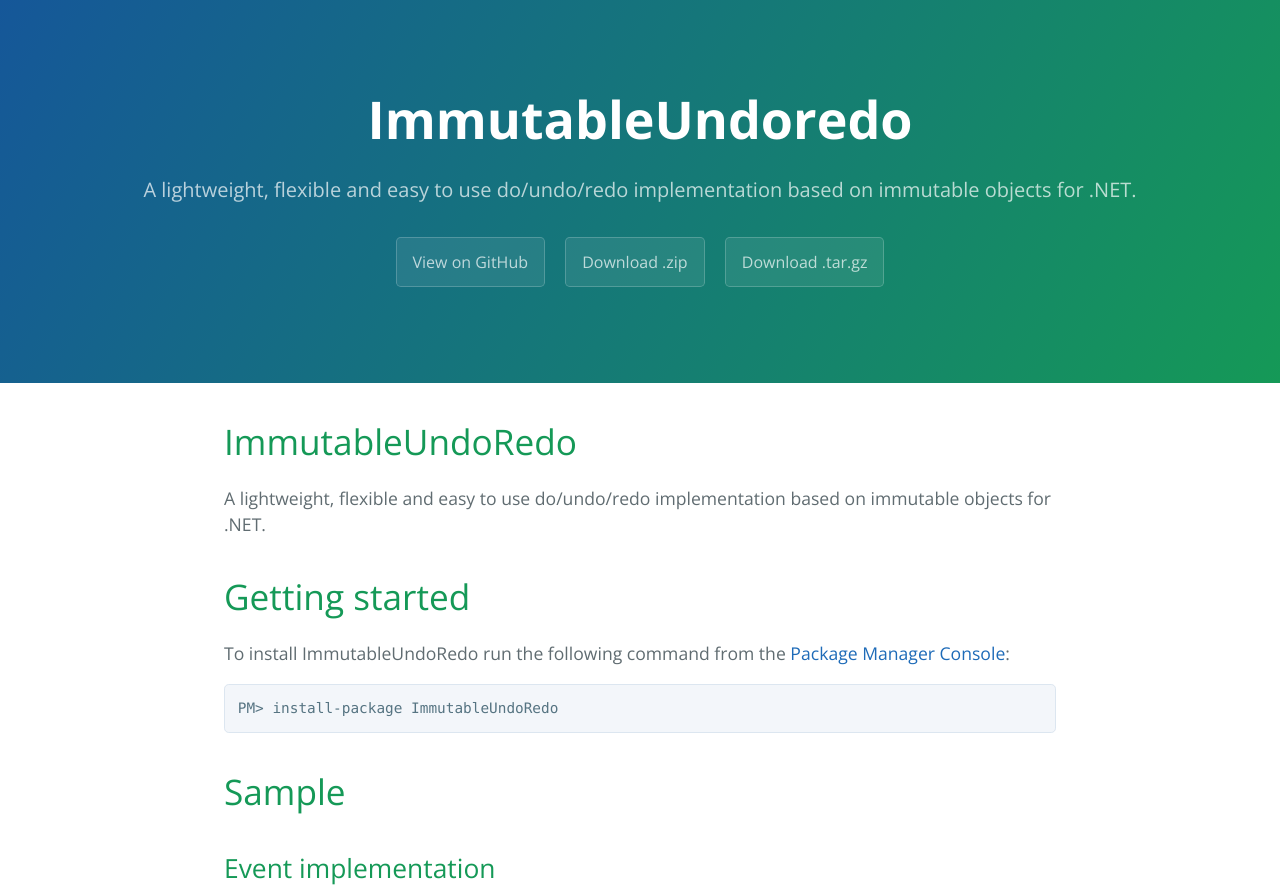
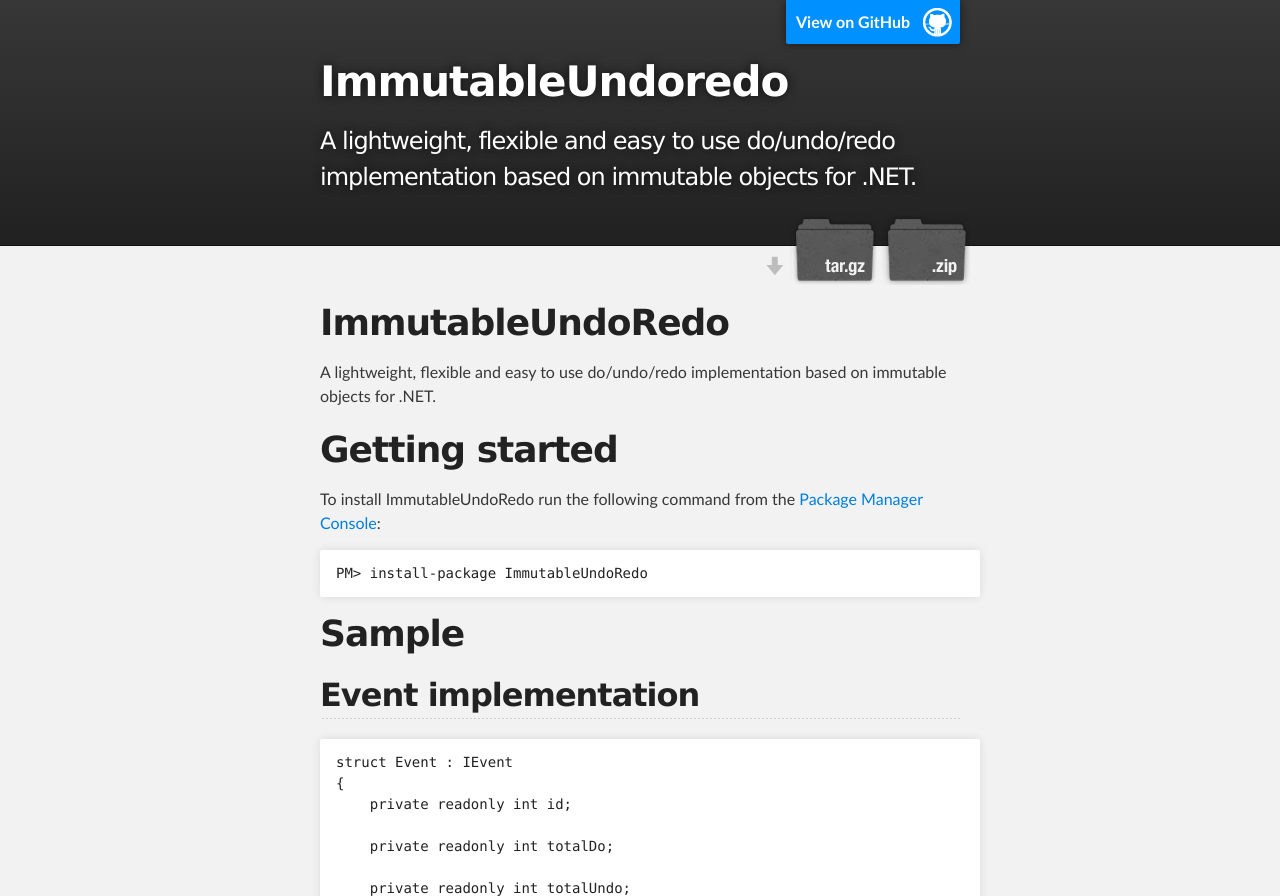
Before and after one commit to oliverzick/ImmutableUndoRedo, a plain HTML site: page index.html in a window 1280 px wide. Shown: the top 896 px of the page. Drawn offline with nearby package versions, Linux system fonts and the light colour scheme.

Commit message:
Create gh-pages branch via GitHub

```diff
--- a/index.html
+++ b/index.html
@@ -1,25 +1,37 @@
 <!DOCTYPE html>
-<html lang="en-us">
+<html>
+
   <head>
-    <meta charset="UTF-8">
-    <title>ImmutableUndoredo by oliverzick</title>
-    <meta name="viewport" content="width=device-width, initial-scale=1">
-    <link rel="stylesheet" type="text/css" href="stylesheets/normalize.css" media="screen">
-    <link href='http://fonts.googleapis.com/css?family=Open+Sans:400,700' rel='stylesheet' type='text/css'>
-    <link rel="stylesheet" type="text/css" href="stylesheets/stylesheet.css" media="screen">
-    <link rel="stylesheet" type="text/css" href="stylesheets/github-light.css" media="screen">
+    <meta charset='utf-8'>
+    <meta http-equiv="X-UA-Compatible" content="chrome=1">
+    <meta name="description" content="ImmutableUndoredo : A lightweight, flexible and easy to use do/undo/redo implementation based on immutable objects for .NET.">
+
+    <link rel="stylesheet" type="text/css" media="screen" href="stylesheets/stylesheet.css">
+
+    <title>ImmutableUndoredo</title>
   </head>
+
   <body>
-    <section class="page-header">
-      <h1 class="project-name">ImmutableUndoredo</h1>
-      <h2 class="project-tagline">A lightweight, flexible and easy to use do/undo/redo implementation based on immutable objects for .NET.</h2>
-      <a href="https://github.com/oliverzick/ImmutableUndoRedo" class="btn">View on GitHub</a>
-      <a href="https://github.com/oliverzick/ImmutableUndoRedo/zipball/master" class="btn">Download .zip</a>
-      <a href="https://github.com/oliverzick/ImmutableUndoRedo/tarball/master" class="btn">Download .tar.gz</a>
-    </section>
 
-    <section class="main-content">
-      <h1>
+    <!-- HEADER -->
+    <div id="header_wrap" class="outer">
+        <header class="inner">
+          <a id="forkme_banner" href="https://github.com/oliverzick/ImmutableUndoRedo">View on GitHub</a>
+
+          <h1 id="project_title">ImmutableUndoredo</h1>
+          <h2 id="project_tagline">A lightweight, flexible and easy to use do/undo/redo implementation based on immutable objects for .NET.</h2>
+
+            <section id="downloads">
+              <a class="zip_download_link" href="https://github.com/oliverzick/ImmutableUndoRedo/zipball/master">Download this project as a .zip file</a>
+              <a class="tar_download_link" href="https://github.com/oliverzick/ImmutableUndoRedo/tarball/master">Download this project as a tar.gz file</a>
+            </section>
+        </header>
+    </div>
+
+    <!-- MAIN CONTENT -->
+    <div id="main_content_wrap" class="outer">
+      <section id="main_content" class="inner">
+        <h1>
 <a id="immutableundoredo" class="anchor" href="#immutableundoredo" aria-hidden="true"><span class="octicon octicon-link"></span></a>ImmutableUndoRedo</h1>
 
 <p>A lightweight, flexible and easy to use do/undo/redo implementation based on immutable objects for .NET.</p>
@@ -159,14 +171,17 @@ Undo event #2 (total 'Do': 1 | total 'Undo': 1)
 Do   event #2 (total 'Do': 2 | total 'Undo': 1)
 Do   event #4 (total 'Do': 1 | total 'Undo': 0)
 </code></pre>
+      </section>
+    </div>
 
-      <footer class="site-footer">
-        <span class="site-footer-owner"><a href="https://github.com/oliverzick/ImmutableUndoRedo">ImmutableUndoredo</a> is maintained by <a href="https://github.com/oliverzick">oliverzick</a>.</span>
+    <!-- FOOTER  -->
+    <div id="footer_wrap" class="outer">
+      <footer class="inner">
+        <p class="copyright">ImmutableUndoredo maintained by <a href="https://github.com/oliverzick">oliverzick</a></p>
+        <p>Published with <a href="https://pages.github.com">GitHub Pages</a></p>
+      </footer>
+    </div>
 
-        <span class="site-footer-credits">This page was generated by <a href="https://pages.github.com">GitHub Pages</a> using the <a href="https://github.com/jasonlong/cayman-theme">Cayman theme</a> by <a href="https://twitter.com/jasonlong">Jason Long</a>.</span>
-      </footer>
-
-    </section>
 
 
   </body>
--- a/stylesheets/stylesheet.css
+++ b/stylesheets/stylesheet.css
@@ -1,245 +1,425 @@
-* {
-  box-sizing: border-box; }
+/*******************************************************************************
+Slate Theme for GitHub Pages
+by Jason Costello, @jsncostello
+*******************************************************************************/
+
+@import url(github-light.css);
+
+/*******************************************************************************
+MeyerWeb Reset
+*******************************************************************************/
+
+html, body, div, span, applet, object, iframe,
+h1, h2, h3, h4, h5, h6, p, blockquote, pre,
+a, abbr, acronym, address, big, cite, code,
+del, dfn, em, img, ins, kbd, q, s, samp,
+small, strike, strong, sub, sup, tt, var,
+b, u, i, center,
+dl, dt, dd, ol, ul, li,
+fieldset, form, label, legend,
+table, caption, tbody, tfoot, thead, tr, th, td,
+article, aside, canvas, details, embed,
+figure, figcaption, footer, header, hgroup,
+menu, nav, output, ruby, section, summary,
+time, mark, audio, video {
+  margin: 0;
+  padding: 0;
+  border: 0;
+  font: inherit;
+  vertical-align: baseline;
+}
+
+/* HTML5 display-role reset for older browsers */
+article, aside, details, figcaption, figure,
+footer, header, hgroup, menu, nav, section {
+  display: block;
+}
+
+ol, ul {
+  list-style: none;
+}
+
+table {
+  border-collapse: collapse;
+  border-spacing: 0;
+}
+
+/*******************************************************************************
+Theme Styles
+*******************************************************************************/
 
 body {
-  padding: 0;
-  margin: 0;
-  font-family: "Open Sans", "Helvetica Neue", Helvetica, Arial, sans-serif;
+  box-sizing: border-box;
+  color:#373737;
+  background: #212121;
   font-size: 16px;
+  font-family: 'Myriad Pro', Calibri, Helvetica, Arial, sans-serif;
   line-height: 1.5;
-  color: #606c71; }
+  -webkit-font-smoothing: antialiased;
+}
+
+h1, h2, h3, h4, h5, h6 {
+  margin: 10px 0;
+  font-weight: 700;
+  color:#222222;
+  font-family: 'Lucida Grande', 'Calibri', Helvetica, Arial, sans-serif;
+  letter-spacing: -1px;
+}
+
+h1 {
+  font-size: 36px;
+  font-weight: 700;
+}
+
+h2 {
+  padding-bottom: 10px;
+  font-size: 32px;
+  background: url('../images/bg_hr.png') repeat-x bottom;
+}
+
+h3 {
+  font-size: 24px;
+}
+
+h4 {
+  font-size: 21px;
+}
+
+h5 {
+  font-size: 18px;
+}
+
+h6 {
+  font-size: 16px;
+}
+
+p {
+  margin: 10px 0 15px 0;
+}
+
+footer p {
+  color: #f2f2f2;
+}
 
 a {
-  color: #1e6bb8;
-  text-decoration: none; }
-  a:hover {
-    text-decoration: underline; }
+  text-decoration: none;
+  color: #007edf;
+  text-shadow: none;
 
-.btn {
-  display: inline-block;
-  margin-bottom: 1rem;
-  color: rgba(255, 255, 255, 0.7);
-  background-color: rgba(255, 255, 255, 0.08);
-  border-color: rgba(255, 255, 255, 0.2);
-  border-style: solid;
-  border-width: 1px;
-  border-radius: 0.3rem;
-  transition: color 0.2s, background-color 0.2s, border-color 0.2s; }
-  .btn + .btn {
-    margin-left: 1rem; }
+  transition: color 0.5s ease;
+  transition: text-shadow 0.5s ease;
+  -webkit-transition: color 0.5s ease;
+  -webkit-transition: text-shadow 0.5s ease;
+  -moz-transition: color 0.5s ease;
+  -moz-transition: text-shadow 0.5s ease;
+  -o-transition: color 0.5s ease;
+  -o-transition: text-shadow 0.5s ease;
+  -ms-transition: color 0.5s ease;
+  -ms-transition: text-shadow 0.5s ease;
+}
 
-.btn:hover {
-  color: rgba(255, 255, 255, 0.8);
-  text-decoration: none;
-  background-color: rgba(255, 255, 255, 0.2);
-  border-color: rgba(255, 255, 255, 0.3); }
+a:hover, a:focus {text-decoration: underline;}
 
-@media screen and (min-width: 64em) {
-  .btn {
-    padding: 0.75rem 1rem; } }
+footer a {
+  color: #F2F2F2;
+  text-decoration: underline;
+}
 
-@media screen and (min-width: 42em) and (max-width: 64em) {
-  .btn {
-    padding: 0.6rem 0.9rem;
-    font-size: 0.9rem; } }
+em {
+  font-style: italic;
+}
 
-@media screen and (max-width: 42em) {
-  .btn {
-    display: block;
-    width: 100%;
-    padding: 0.75rem;
-    font-size: 0.9rem; }
-    .btn + .btn {
-      margin-top: 1rem;
-      margin-left: 0; } }
+strong {
+  font-weight: bold;
+}
 
-.page-header {
+img {
+  position: relative;
+  margin: 0 auto;
+  max-width: 739px;
+  padding: 5px;
+  margin: 10px 0 10px 0;
+  border: 1px solid #ebebeb;
+
+  box-shadow: 0 0 5px #ebebeb;
+  -webkit-box-shadow: 0 0 5px #ebebeb;
+  -moz-box-shadow: 0 0 5px #ebebeb;
+  -o-box-shadow: 0 0 5px #ebebeb;
+  -ms-box-shadow: 0 0 5px #ebebeb;
+}
+
+p img {
+  display: inline;
+  margin: 0;
+  padding: 0;
+  vertical-align: middle;
+  text-align: center;
+  border: none;
+}
+
+pre, code {
+  width: 100%;
+  color: #222;
+  background-color: #fff;
+
+  font-family: Monaco, "Bitstream Vera Sans Mono", "Lucida Console", Terminal, monospace;
+  font-size: 14px;
+
+  border-radius: 2px;
+  -moz-border-radius: 2px;
+  -webkit-border-radius: 2px;
+}
+
+pre {
+  width: 100%;
+  padding: 10px;
+  box-shadow: 0 0 10px rgba(0,0,0,.1);
+  overflow: auto;
+}
+
+code {
+  padding: 3px;
+  margin: 0 3px;
+  box-shadow: 0 0 10px rgba(0,0,0,.1);
+}
+
+pre code {
+  display: block;
+  box-shadow: none;
+}
+
+blockquote {
+  color: #666;
+  margin-bottom: 20px;
+  padding: 0 0 0 20px;
+  border-left: 3px solid #bbb;
+}
+
+
+ul, ol, dl {
+  margin-bottom: 15px
+}
+
+ul {
+  list-style-position: inside;
+  list-style: disc;
+  padding-left: 20px;
+}
+
+ol {
+  list-style-position: inside;
+  list-style: decimal;
+  padding-left: 20px;
+}
+
+dl dt {
+  font-weight: bold;
+}
+
+dl dd {
+  padding-left: 20px;
+  font-style: italic;
+}
+
+dl p {
+  padding-left: 20px;
+  font-style: italic;
+}
+
+hr {
+  height: 1px;
+  margin-bottom: 5px;
+  border: none;
+  background: url('../images/bg_hr.png') repeat-x center;
+}
+
+table {
+  border: 1px solid #373737;
+  margin-bottom: 20px;
+  text-align: left;
+ }
+
+th {
+  font-family: 'Lucida Grande', 'Helvetica Neue', Helvetica, Arial, sans-serif;
+  padding: 10px;
+  background: #373737;
   color: #fff;
-  text-align: center;
-  background-color: #159957;
-  background-image: linear-gradient(120deg, #155799, #159957); }
+ }
 
-@media screen and (min-width: 64em) {
-  .page-header {
-    padding: 5rem 6rem; } }
+td {
+  padding: 10px;
+  border: 1px solid #373737;
+ }
 
-@media screen and (min-width: 42em) and (max-width: 64em) {
-  .page-header {
-    padding: 3rem 4rem; } }
+form {
+  background: #f2f2f2;
+  padding: 20px;
+}
 
-@media screen and (max-width: 42em) {
-  .page-header {
-    padding: 2rem 1rem; } }
+/*******************************************************************************
+Full-Width Styles
+*******************************************************************************/
 
-.project-name {
-  margin-top: 0;
-  margin-bottom: 0.1rem; }
+.outer {
+  width: 100%;
+}
 
-@media screen and (min-width: 64em) {
-  .project-name {
-    font-size: 3.25rem; } }
+.inner {
+  position: relative;
+  max-width: 640px;
+  padding: 20px 10px;
+  margin: 0 auto;
+}
 
-@media screen and (min-width: 42em) and (max-width: 64em) {
-  .project-name {
-    font-size: 2.25rem; } }
+#forkme_banner {
+  display: block;
+  position: absolute;
+  top:0;
+  right: 10px;
+  z-index: 10;
+  padding: 10px 50px 10px 10px;
+  color: #fff;
+  background: url('../images/blacktocat.png') #0090ff no-repeat 95% 50%;
+  font-weight: 700;
+  box-shadow: 0 0 10px rgba(0,0,0,.5);
+  border-bottom-left-radius: 2px;
+  border-bottom-right-radius: 2px;
+}
 
-@media screen and (max-width: 42em) {
-  .project-name {
-    font-size: 1.75rem; } }
+#header_wrap {
+  background: #212121;
+  background: -moz-linear-gradient(top, #373737, #212121);
+  background: -webkit-linear-gradient(top, #373737, #212121);
+  background: -ms-linear-gradient(top, #373737, #212121);
+  background: -o-linear-gradient(top, #373737, #212121);
+  background: linear-gradient(top, #373737, #212121);
+}
 
-.project-tagline {
-  margin-bottom: 2rem;
-  font-weight: normal;
-  opacity: 0.7; }
+#header_wrap .inner {
+  padding: 50px 10px 30px 10px;
+}
 
-@media screen and (min-width: 64em) {
-  .project-tagline {
-    font-size: 1.25rem; } }
+#project_title {
+  margin: 0;
+  color: #fff;
+  font-size: 42px;
+  font-weight: 700;
+  text-shadow: #111 0px 0px 10px;
+}
 
-@media screen and (min-width: 42em) and (max-width: 64em) {
-  .project-tagline {
-    font-size: 1.15rem; } }
+#project_tagline {
+  color: #fff;
+  font-size: 24px;
+  font-weight: 300;
+  background: none;
+  text-shadow: #111 0px 0px 10px;
+}
 
-@media screen and (max-width: 42em) {
-  .project-tagline {
-    font-size: 1rem; } }
+#downloads {
+  position: absolute;
+  width: 210px;
+  z-index: 10;
+  bottom: -40px;
+  right: 0;
+  height: 70px;
+  background: url('../images/icon_download.png') no-repeat 0% 90%;
+}
 
-.main-content :first-child {
-  margin-top: 0; }
-.main-content img {
-  max-width: 100%; }
-.main-content h1, .main-content h2, .main-content h3, .main-content h4, .main-content h5, .main-content h6 {
-  margin-top: 2rem;
-  margin-bottom: 1rem;
-  font-weight: normal;
-  color: #159957; }
-.main-content p {
-  margin-bottom: 1em; }
-.main-content code {
-  padding: 2px 4px;
-  font-family: Consolas, "Liberation Mono", Menlo, Courier, monospace;
-  font-size: 0.9rem;
-  color: #383e41;
-  background-color: #f3f6fa;
-  border-radius: 0.3rem; }
-.main-content pre {
-  padding: 0.8rem;
-  margin-top: 0;
-  margin-bottom: 1rem;
-  font: 1rem Consolas, "Liberation Mono", Menlo, Courier, monospace;
-  color: #567482;
-  word-wrap: normal;
-  background-color: #f3f6fa;
-  border: solid 1px #dce6f0;
-  border-radius: 0.3rem; }
-  .main-content pre > code {
-    padding: 0;
-    margin: 0;
-    font-size: 0.9rem;
-    color: #567482;
-    word-break: normal;
-    white-space: pre;
-    background: transparent;
-    border: 0; }
-.main-content .highlight {
-  margin-bottom: 1rem; }
-  .main-content .highlight pre {
-    margin-bottom: 0;
-    word-break: normal; }
-.main-content .highlight pre, .main-content pre {
-  padding: 0.8rem;
-  overflow: auto;
-  font-size: 0.9rem;
-  line-height: 1.45;
-  border-radius: 0.3rem; }
-.main-content pre code, .main-content pre tt {
-  display: inline;
-  max-width: initial;
-  padding: 0;
-  margin: 0;
-  overflow: initial;
-  line-height: inherit;
-  word-wrap: normal;
-  background-color: transparent;
-  border: 0; }
-  .main-content pre code:before, .main-content pre code:after, .main-content pre tt:before, .main-content pre tt:after {
-    content: normal; }
-.main-content ul, .main-content ol {
-  margin-top: 0; }
-.main-content blockquote {
-  padding: 0 1rem;
-  margin-left: 0;
-  color: #819198;
-  border-left: 0.3rem solid #dce6f0; }
-  .main-content blockquote > :first-child {
-    margin-top: 0; }
-  .main-content blockquote > :last-child {
-    margin-bottom: 0; }
-.main-content table {
+.zip_download_link {
   display: block;
-  width: 100%;
-  overflow: auto;
-  word-break: normal;
-  word-break: keep-all; }
-  .main-content table th {
-    font-weight: bold; }
-  .main-content table th, .main-content table td {
-    padding: 0.5rem 1rem;
-    border: 1px solid #e9ebec; }
-.main-content dl {
-  padding: 0; }
-  .main-content dl dt {
-    padding: 0;
-    margin-top: 1rem;
-    font-size: 1rem;
-    font-weight: bold; }
-  .main-content dl dd {
-    padding: 0;
-    margin-bottom: 1rem; }
-.main-content hr {
-  height: 2px;
-  padding: 0;
-  margin: 1rem 0;
-  background-color: #eff0f1;
-  border: 0; }
+  float: right;
+  width: 90px;
+  height:70px;
+  text-indent: -5000px;
+  overflow: hidden;
+  background: url(../images/sprite_download.png) no-repeat bottom left;
+}
 
-@media screen and (min-width: 64em) {
-  .main-content {
-    max-width: 64rem;
-    padding: 2rem 6rem;
-    margin: 0 auto;
-    font-size: 1.1rem; } }
+.tar_download_link {
+  display: block;
+  float: right;
+  width: 90px;
+  height:70px;
+  text-indent: -5000px;
+  overflow: hidden;
+  background: url(../images/sprite_download.png) no-repeat bottom right;
+  margin-left: 10px;
+}
 
-@media screen and (min-width: 42em) and (max-width: 64em) {
-  .main-content {
-    padding: 2rem 4rem;
-    font-size: 1.1rem; } }
+.zip_download_link:hover {
+  background: url(../images/sprite_download.png) no-repeat top left;
+}
 
-@media screen and (max-width: 42em) {
-  .main-content {
-    padding: 2rem 1rem;
-    font-size: 1rem; } }
+.tar_download_link:hover {
+  background: url(../images/sprite_download.png) no-repeat top right;
+}
 
-.site-footer {
-  padding-top: 2rem;
-  margin-top: 2rem;
-  border-top: solid 1px #eff0f1; }
+#main_content_wrap {
+  background: #f2f2f2;
+  border-top: 1px solid #111;
+  border-bottom: 1px solid #111;
+}
 
-.site-footer-owner {
-  display: block;
-  font-weight: bold; }
+#main_content {
+  padding-top: 40px;
+}
 
-.site-footer-credits {
-  color: #819198; }
+#footer_wrap {
+  background: #212121;
+}
 
-@media screen and (min-width: 64em) {
-  .site-footer {
-    font-size: 1rem; } }
 
-@media screen and (min-width: 42em) and (max-width: 64em) {
-  .site-footer {
-    font-size: 1rem; } }
 
-@media screen and (max-width: 42em) {
-  .site-footer {
-    font-size: 0.9rem; } }
+/*******************************************************************************
+Small Device Styles
+*******************************************************************************/
+
+@media screen and (max-width: 480px) {
+  body {
+    font-size:14px;
+  }
+
+  #downloads {
+    display: none;
+  }
+
+  .inner {
+    min-width: 320px;
+    max-width: 480px;
+  }
+
+  #project_title {
+  font-size: 32px;
+  }
+
+  h1 {
+    font-size: 28px;
+  }
+
+  h2 {
+    font-size: 24px;
+  }
+
+  h3 {
+    font-size: 21px;
+  }
+
+  h4 {
+    font-size: 18px;
+  }
+
+  h5 {
+    font-size: 14px;
+  }
+
+  h6 {
+    font-size: 12px;
+  }
+
+  code, pre {
+    min-width: 320px;
+    max-width: 480px;
+    font-size: 11px;
+  }
+
+}
```
